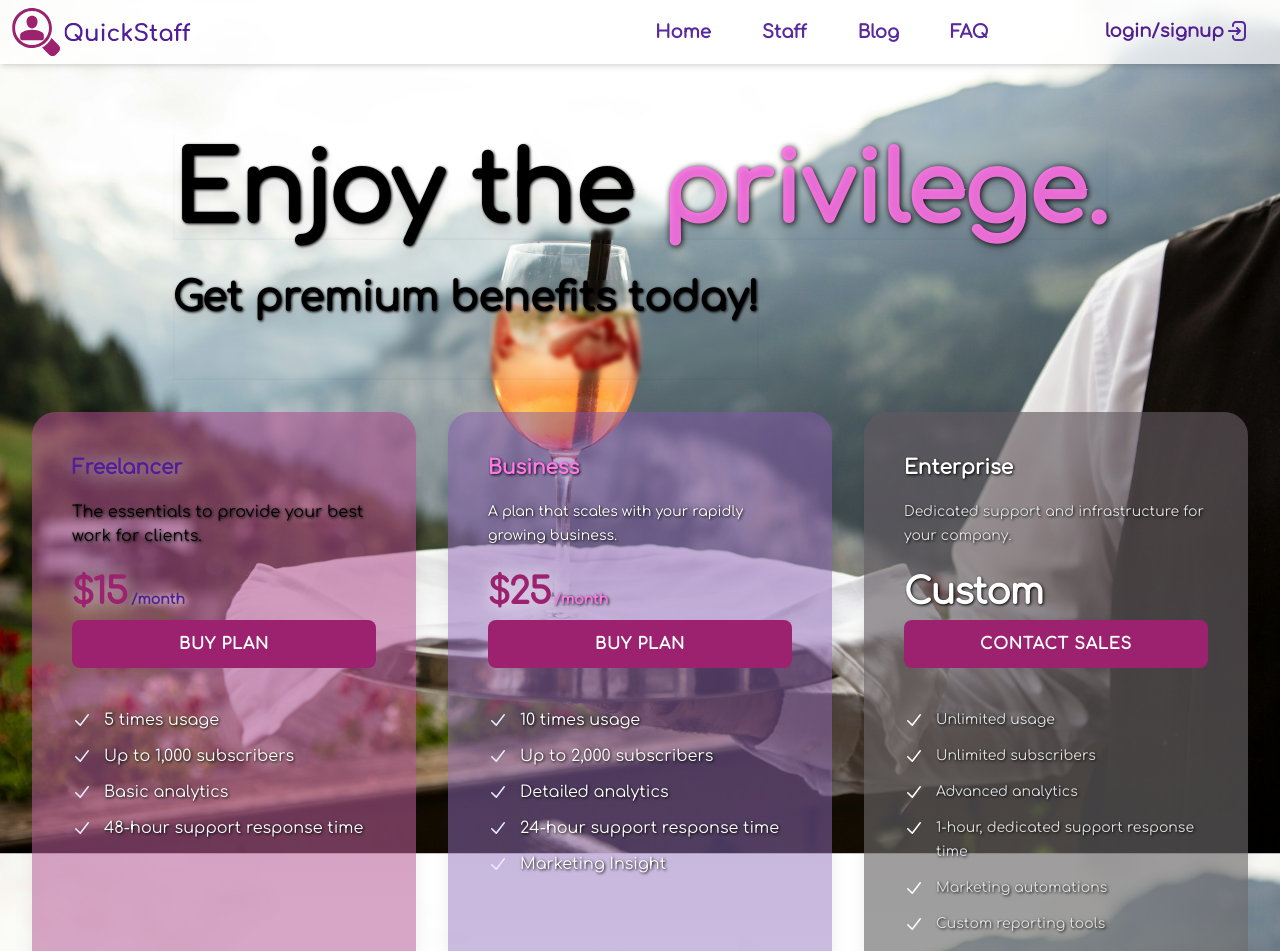
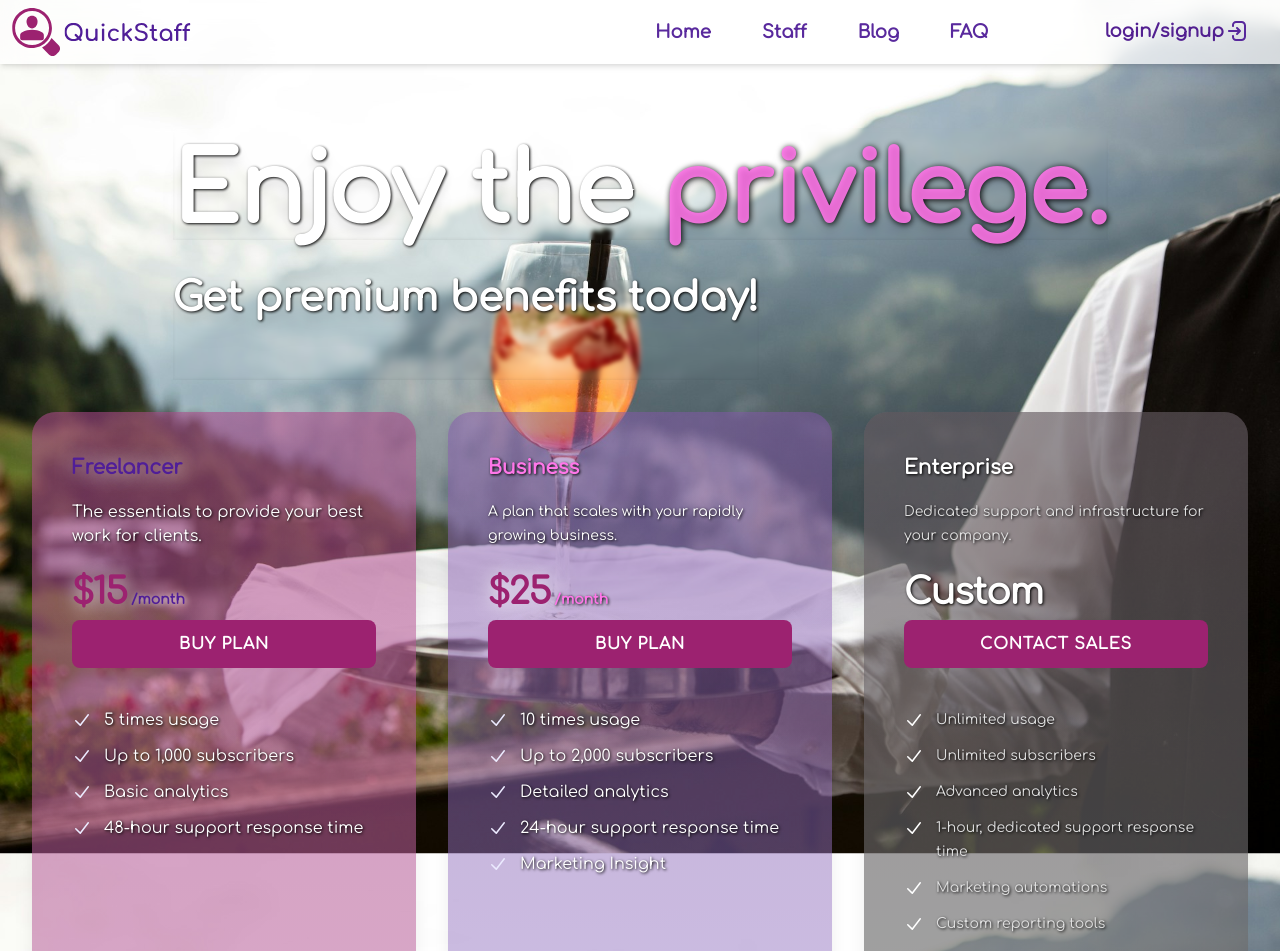
Before and after one commit to bsrblt/quickstaff, a Next.js app: page /premium in a window 1280 px wide. Shown: the top 951 px of the page. Built offline with nearby package versions, Linux system fonts and the light colour scheme.

Commit message:
initial commit

```diff
--- a/app/premium/page.tsx
+++ b/app/premium/page.tsx
@@ -27,13 +27,13 @@ const PremiumPage = () => {
         <div className="flex flex-col justify-center items-center">
           <MainTitle
             textBig={
-              <h1 className="lg:text-[6rem] xl:text-[rem] md:text-7xl pt-[1rem] sm:text-6xl text-5xl mt-0 m-3 font-bold drop-shadow-xl backdrop-blur-[2px] fontpop-3">
+              <h1 className="text-white lg:text-[6rem] xl:text-[rem] md:text-7xl pt-[1rem] sm:text-6xl text-5xl mt-0 m-3 font-bold drop-shadow-xl backdrop-blur-[2px] fontpop-3">
                 Enjoy the{" "}
                 <span className="text-bubblegum/90 fontpop-4 ">privilege.</span>
               </h1>
             }
             textSmall={
-              <h1 className="lg:text-[2.5rem] md:text-3xl text-xl font-bold  backdrop-blur-[2px] drop-shadow-xl  m-3 md:pb-[4rem] pb-[2.3rem] antialiased fontpop-3 mt-6">
+              <h1 className=" text-white lg:text-[2.5rem] md:text-3xl text-xl font-bold  backdrop-blur-[2px] drop-shadow-xl  m-3 md:pb-[4rem] pb-[2.3rem] antialiased fontpop-3 mt-6">
                 Get premium benefits today!
               </h1>
             }
--- a/components/layout/MenuPanel.tsx
+++ b/components/layout/MenuPanel.tsx
@@ -15,9 +15,7 @@ const MenuPanel: React.FC<MenuPanelProps> = ({ isOpen }) => {
         backdropFilter: "20px",
       }}
     >
-      {/* <section className=" sm:mx-3 "> */}
       <Links />
-      {/* </section> */}
     </div>
   );
 };
--- a/components/layout/PremiumOptions.tsx
+++ b/components/layout/PremiumOptions.tsx
@@ -58,7 +58,7 @@ const PremiumOptions = () => {
           </label>
         </fieldset>
       </div> */}
-      <div className=" mx-2 mt-1 grid max-w-md grid-cols-1 gap-8 lg:mx-0 lg:max-w-none lg:grid-cols-3">
+      <div className="text-white mx-2 mt-1 grid max-w-md grid-cols-1 gap-8 lg:mx-0 lg:max-w-none lg:grid-cols-3">
         <GlassCard>
           <div
             id="tier-freelancer"
```
